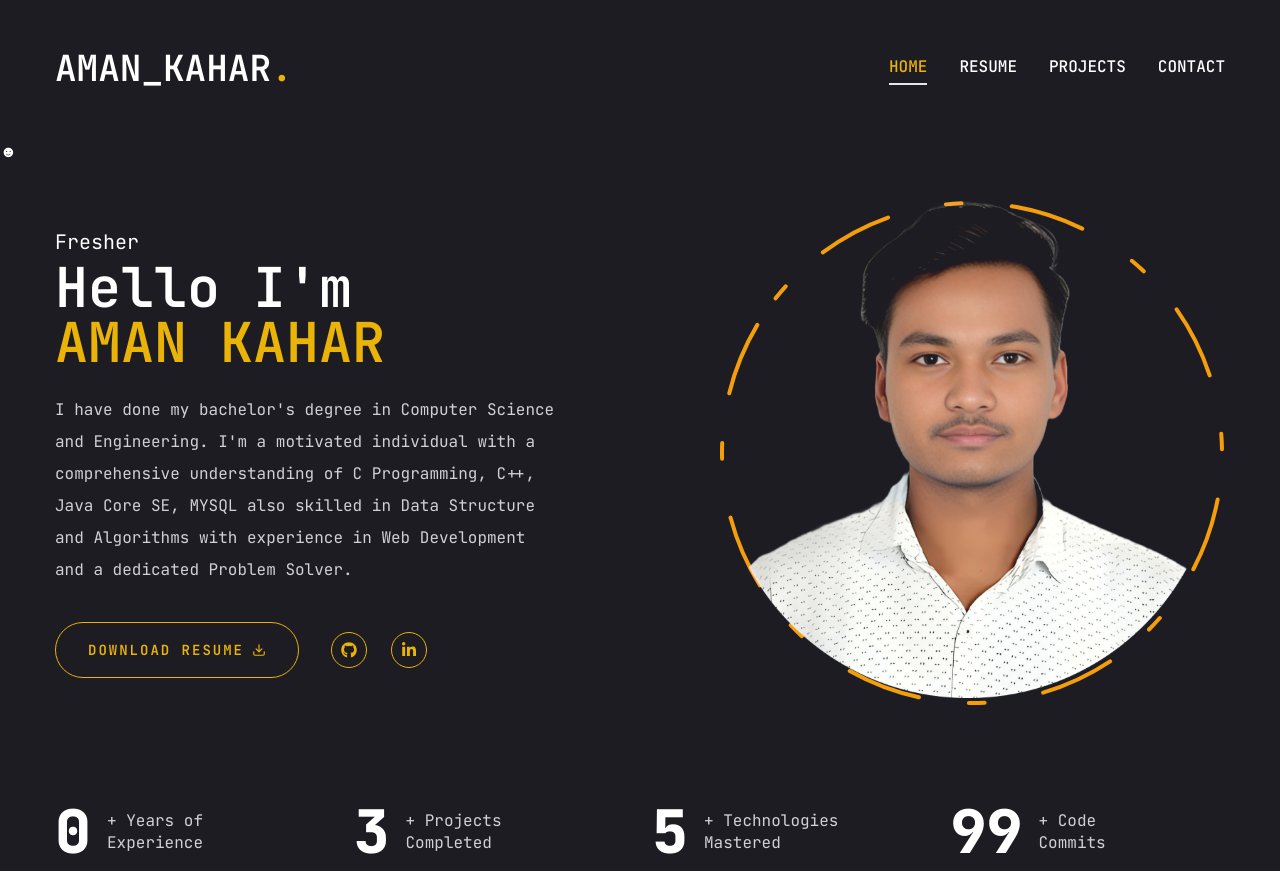
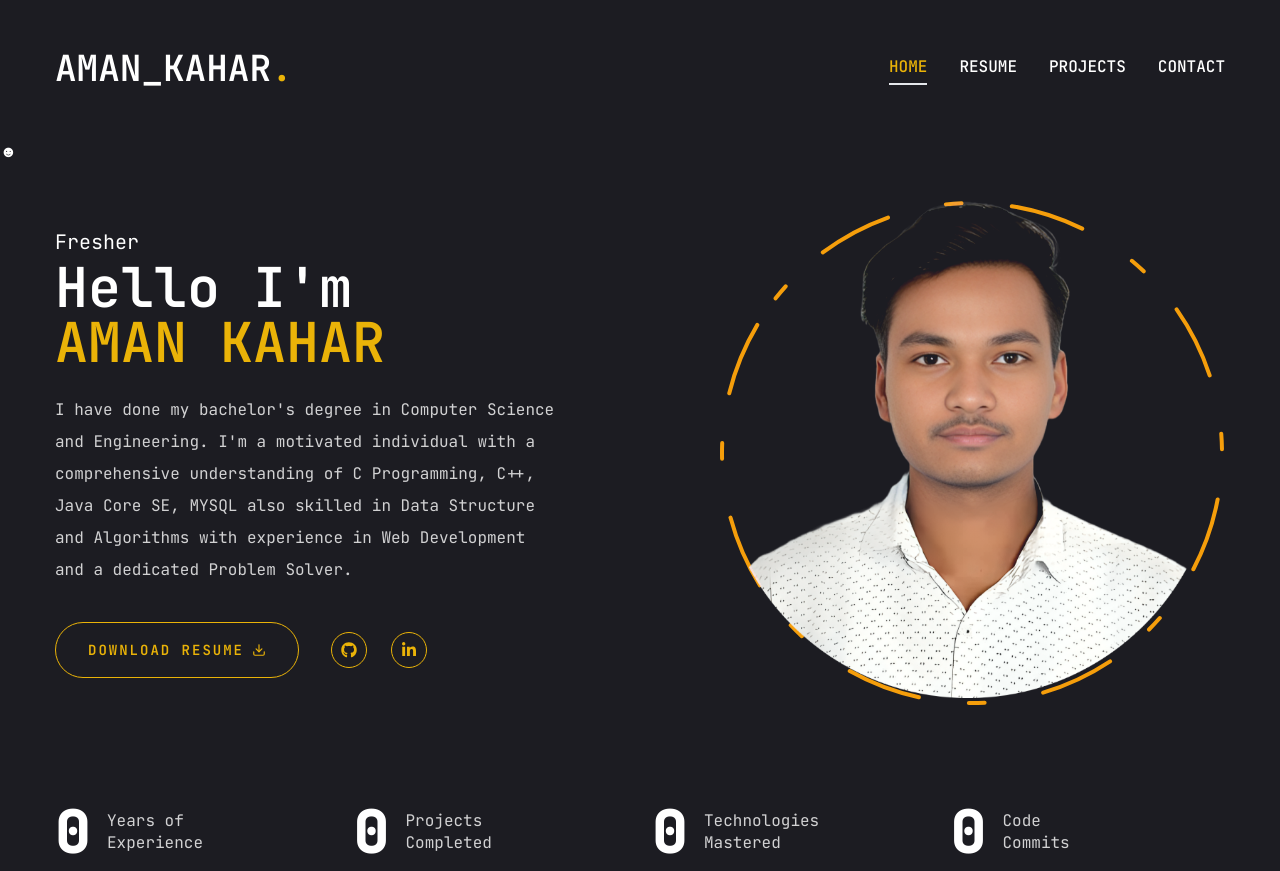
Before and after one commit to aman-kahar/Aman-Portofolio, a Next.js app: page / in a window 1280 px wide. Built offline with nearby package versions, Linux system fonts and the light colour scheme.

Commit message:
new modification

```diff
--- a/components/ui/Stats.jsx
+++ b/components/ui/Stats.jsx
@@ -32,7 +32,7 @@ const Stats = () => {
                 key={index}
               >
                 <CountUp
-                  end={item.num}
+                  end={item.num + "+ "}
                   duration={5}
                   delay={2}
                   className="text-4xl xl:text-6xl font-extrabold"
@@ -42,7 +42,7 @@ const Stats = () => {
                     item.text.length < 15 ? "max-w-[100px]" : "max-w-[150px]"
                   } leading-snug text-white/80`}
                 >
-                  {"+ " + item.text}
+                  {item.text}
                 </p>
               </div>
             );
```
